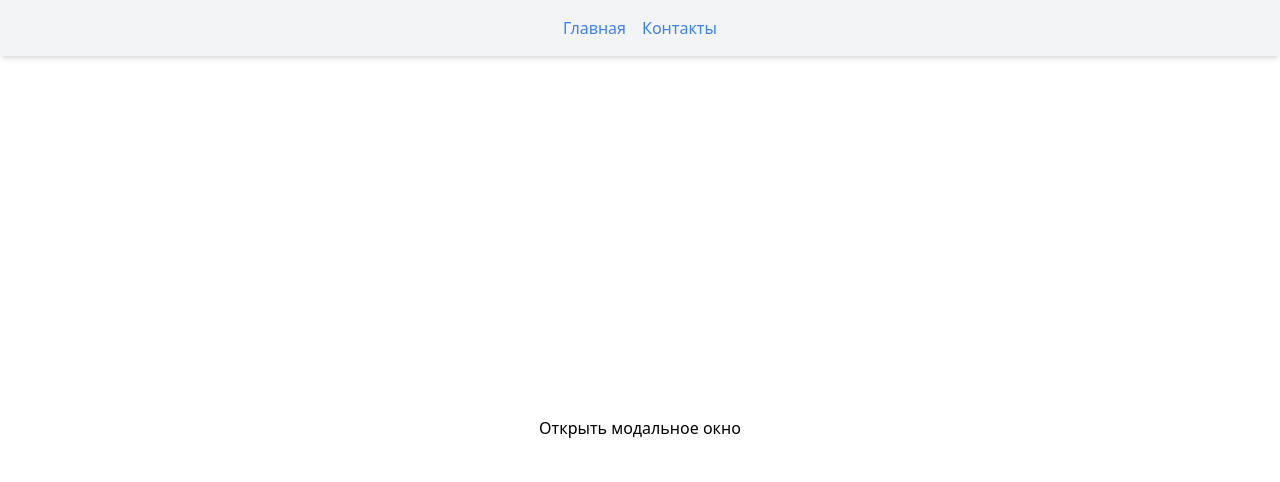
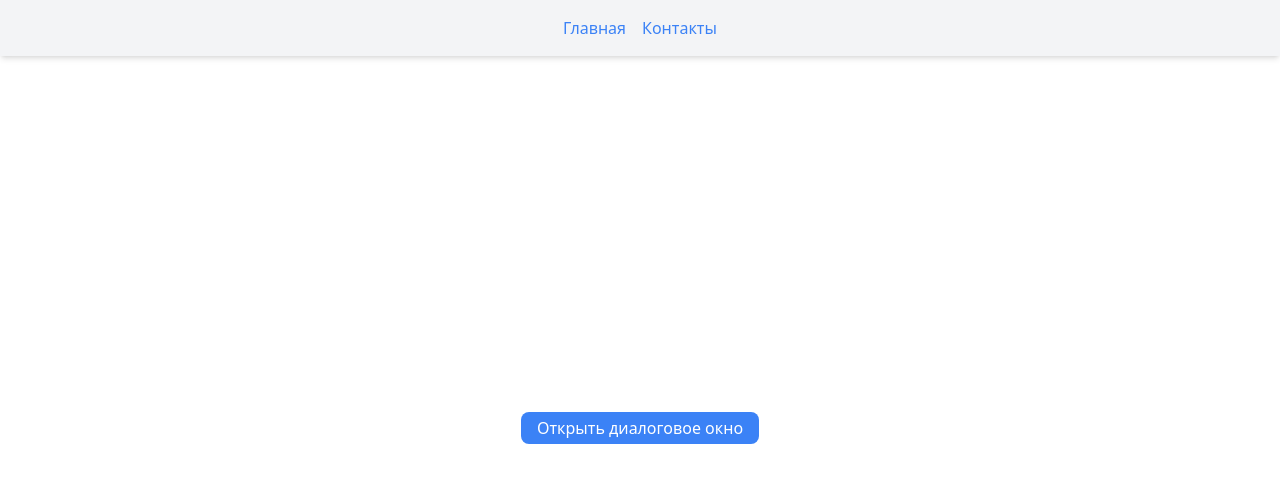
Before and after one commit to dzoric1/tree-view, a Vue app: page / in a window 1280 px wide. Shown: the top 482 px of the page. Built offline with nearby package versions, Linux system fonts and the light colour scheme; the HTML template or start-up script is replaced by a standard one.

Commit message:
realized button component

```diff
--- /dev/null
+++ b/src/components/UI/UIButton.vue
@@ -0,0 +1,33 @@
+<script setup lang="ts">
+type buttonType = 'button' | 'submit' | 'reset';
+
+type Props = {
+  text: string;
+  type?: buttonType;
+  disabled?: boolean;
+};
+
+type Emits = {
+  (e: 'click'): void;
+};
+
+const { text, type = 'button', disabled = false } = defineProps<Props>();
+const emits = defineEmits<Emits>();
+</script>
+
+<template>
+  <button
+    :type="type"
+    :disabled="disabled"
+    class="button"
+    @click="emits('click')"
+  >
+    {{ text }}
+  </button>
+</template>
+
+<style scoped>
+.button {
+  @apply text-base text-white bg-blue-500 px-4 h-8 rounded-lg flex items-center justify-center hover:opacity-75 transition-colors active:bg-blue-700 disabled:bg-gray-300 disabled:text-gray-700 disabled:hover:opacity-100 disabled:cursor-not-allowed;
+}
+</style>
--- a/src/views/HomeView.vue
+++ b/src/views/HomeView.vue
@@ -1,4 +1,5 @@
 <script setup lang="ts">
+import UIButton from '@/components/UI/UIButton.vue';
 import UiModal from '@/components/UI/UIModal.vue';
 import { ref } from 'vue';
 
@@ -7,7 +8,7 @@ const modalIsOpen = ref<boolean>(false);
 
 <template>
   <div class="text-3xl mx-auto text-center">
-    <button @click="modalIsOpen = !modalIsOpen">Открыть модальное окно</button>
+    <UIButton text="Открыть диалоговое окно" @click="modalIsOpen = true" />
 
     <teleport to="body">
       <Transition name="fade">
```
